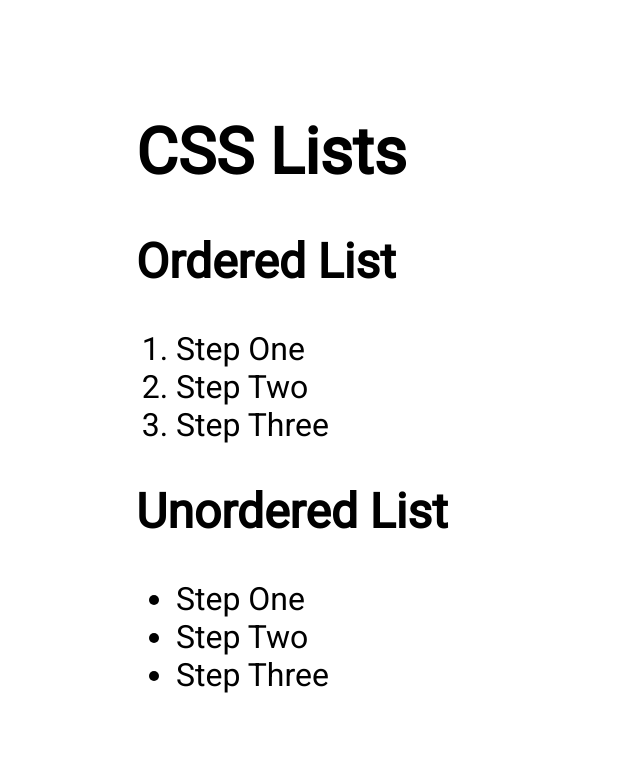
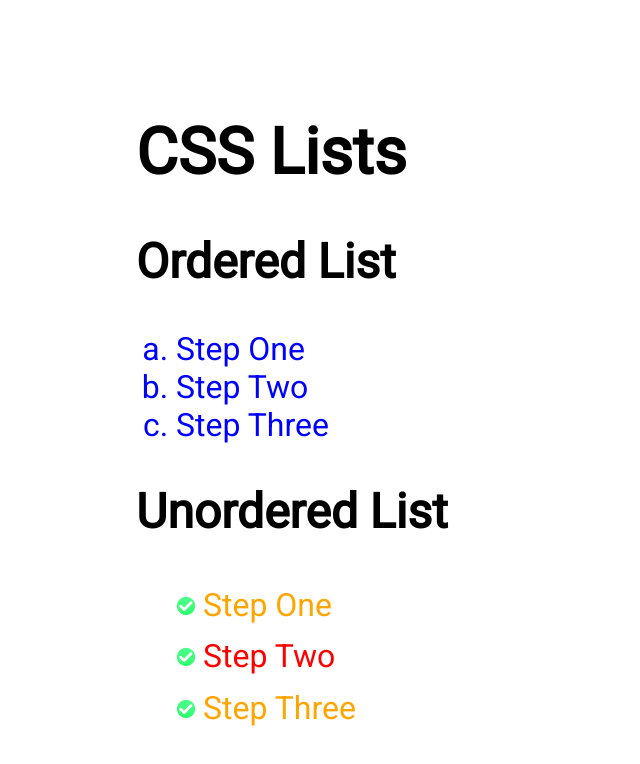
Before and after one commit to cecabrerac/css_course, a plain HTML site: page 08_lesson_starter/index.html in a window 1280 px wide. Shown: the whole page, without its empty margins (0-640 px from the left). Drawn offline with Linux system fonts and the light colour scheme.

Commit message:
CSS Lists

```diff
--- a/08_lesson_starter/css/style.css
+++ b/08_lesson_starter/css/style.css
@@ -5,3 +5,20 @@ body {
   font-size: 2rem;
   font-family: "Roboto", sans-serif;
 }
+
+ol {
+  color: blue;
+  list-style-type: lower-alpha;
+}
+
+ul {
+  list-style-type: square;
+  list-style-position: inside;
+  color: orange;
+  line-height: 1.6;
+  list-style-image: url(../images/checkmark.png);
+}
+
+ul li:nth-child(2) {
+  color: red
+}
```
